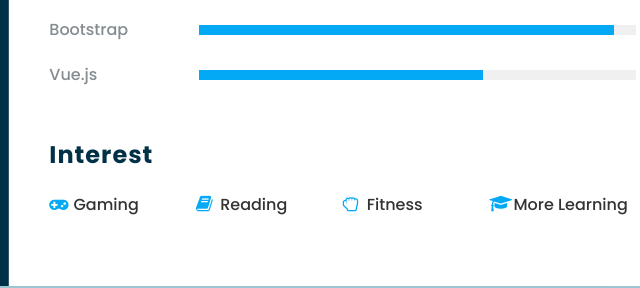
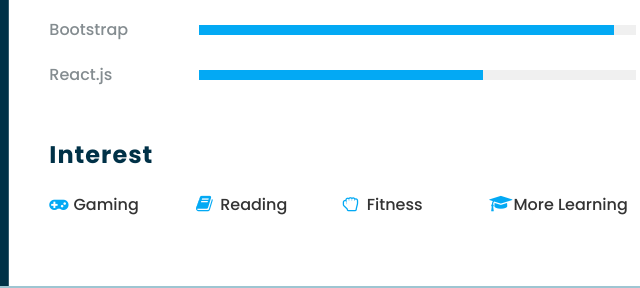
Before and after one commit to MahmoudSaber1/Responsive-CV-Site, a plain HTML site: page index.html in a window 1280 px wide. Shown: the part 953-1241 px from the top of the page, 464-1104 px from the left. Drawn offline with Linux system fonts and the light colour scheme.

Commit message:
Update index.html

```diff
--- a/index.html
+++ b/index.html
@@ -181,7 +181,7 @@
                     </div>
 
                     <div class="box">
-                        <h4>Vue.js</h4>
+                        <h4>React.js</h4>
                         <div class="percent">
                             <div style="width: 65%;"></div>
                         </div>
```
